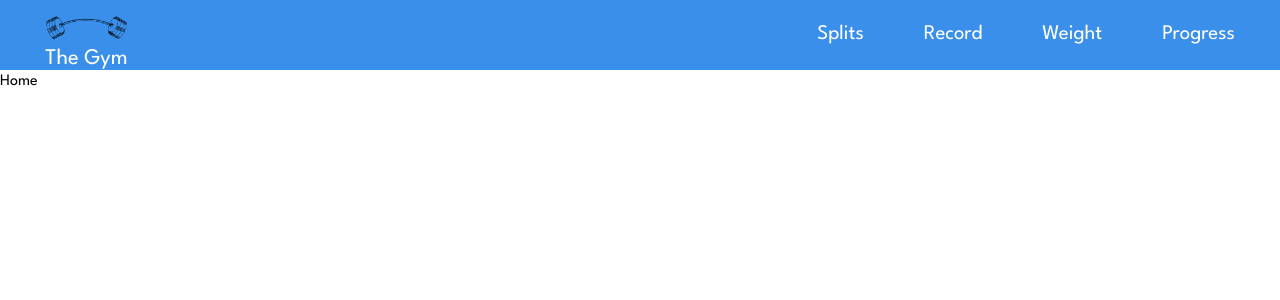
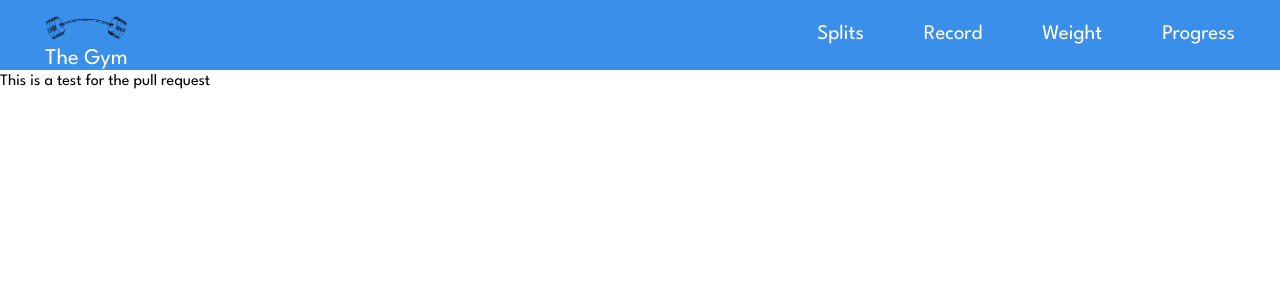
Before and after one commit to jackHotch/Gym-App-Next, a Next.js app in the folder client/: page / in a window 1280 px wide. Shown: the top 300 px of the page. Built offline with nearby package versions, Linux system fonts and the light colour scheme.

Commit message:
test for pull request

```diff
--- a/client/src/app/page.tsx
+++ b/client/src/app/page.tsx
@@ -1,5 +1,5 @@
 const Home = () => {
-  return <div>Home</div>
+  return <div>This is a test for the pull request</div>
 }
 
 export default Home
```
